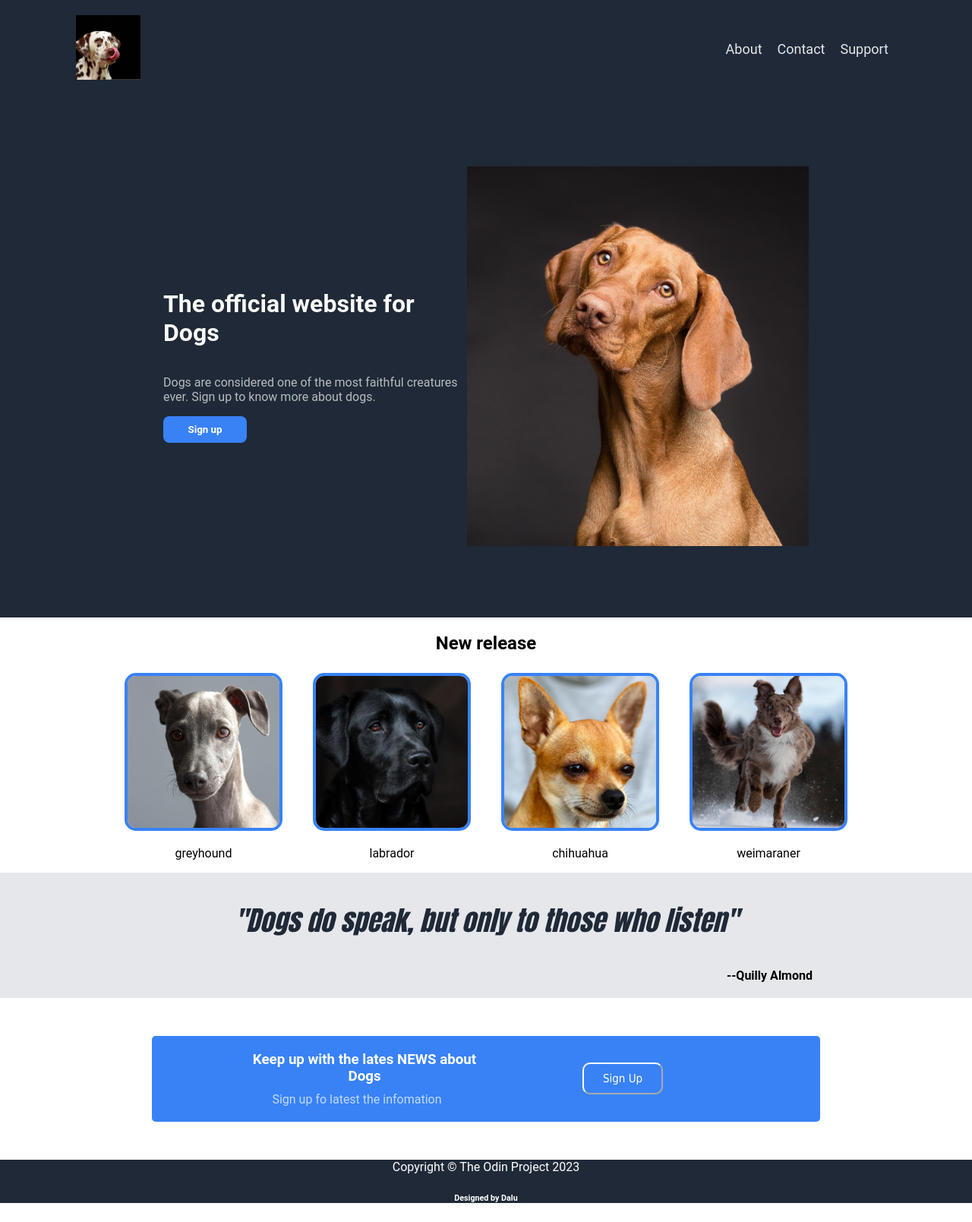
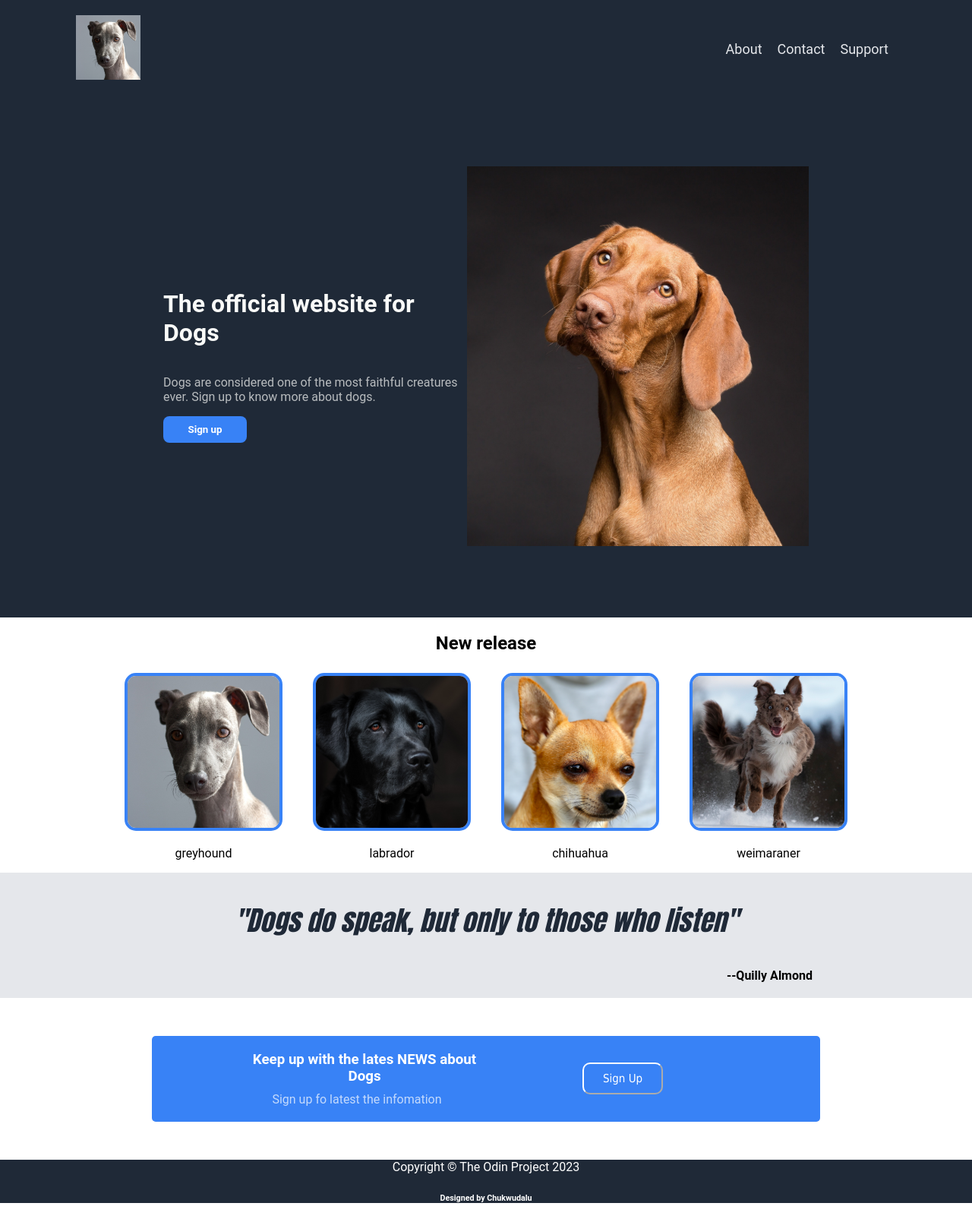
Before and after one commit to Chukwudalu1/landing-page, a plain HTML site: page index.html in a window 1280 px wide. Shown: the whole page at 76% size. Drawn offline with Linux system fonts and the light colour scheme.

Commit message:
header image updated

```diff
--- a/index.html
+++ b/index.html
@@ -10,7 +10,7 @@
 
             <nav class="bx navbar">
                 <div class="header-logo">
-                    <img src="images/Dog-logo.jpg" alt="">
+                    <img src="images/greyhound.jpg" alt="">
                 </div>
                 <div class="header-link">
                     <a href="#">About</a>
@@ -67,7 +67,7 @@
                     </div>
                     <div class="bx footer">
                         <p>Copyright © The Odin Project 2023</p>
-                        <h6>Designed by Dalu</h6>
+                        <h6>Designed by Chukwudalu</h6>
                     </div>
                 </div>
                        <!--here again-->
```
